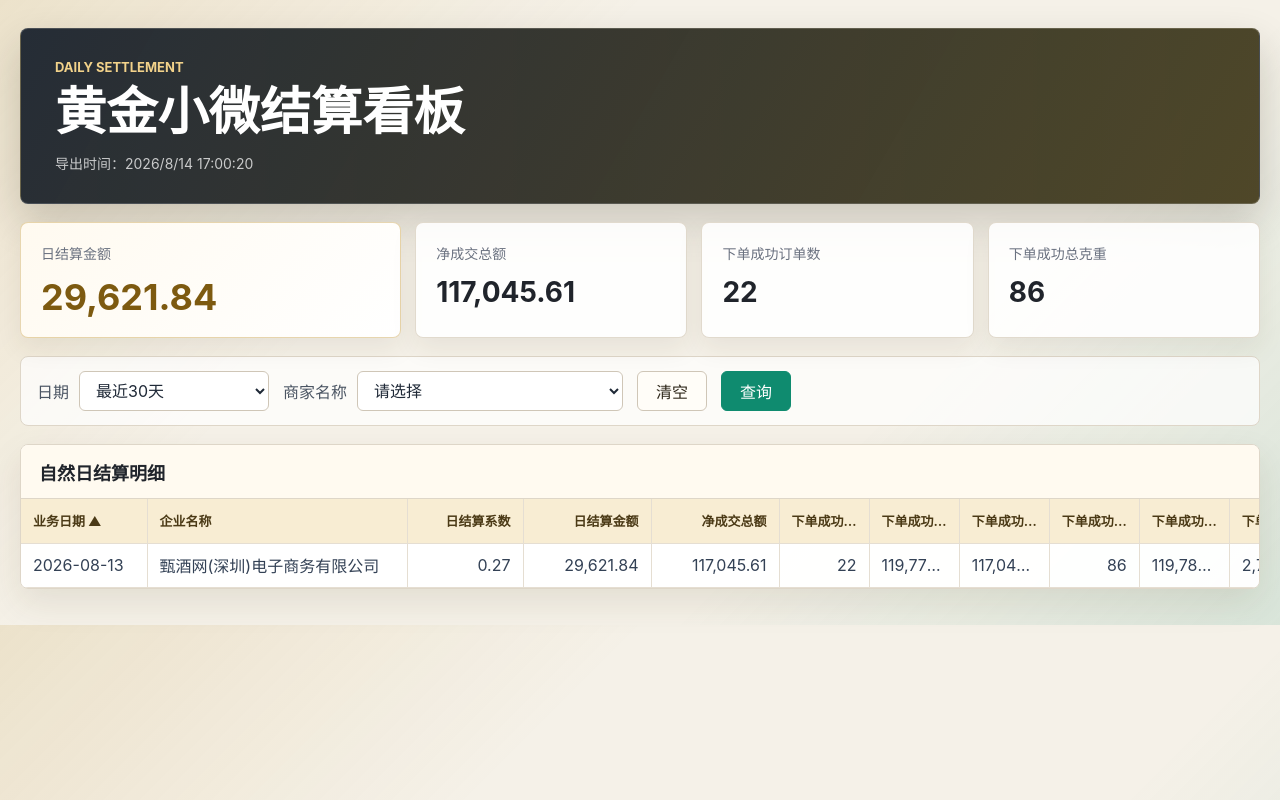
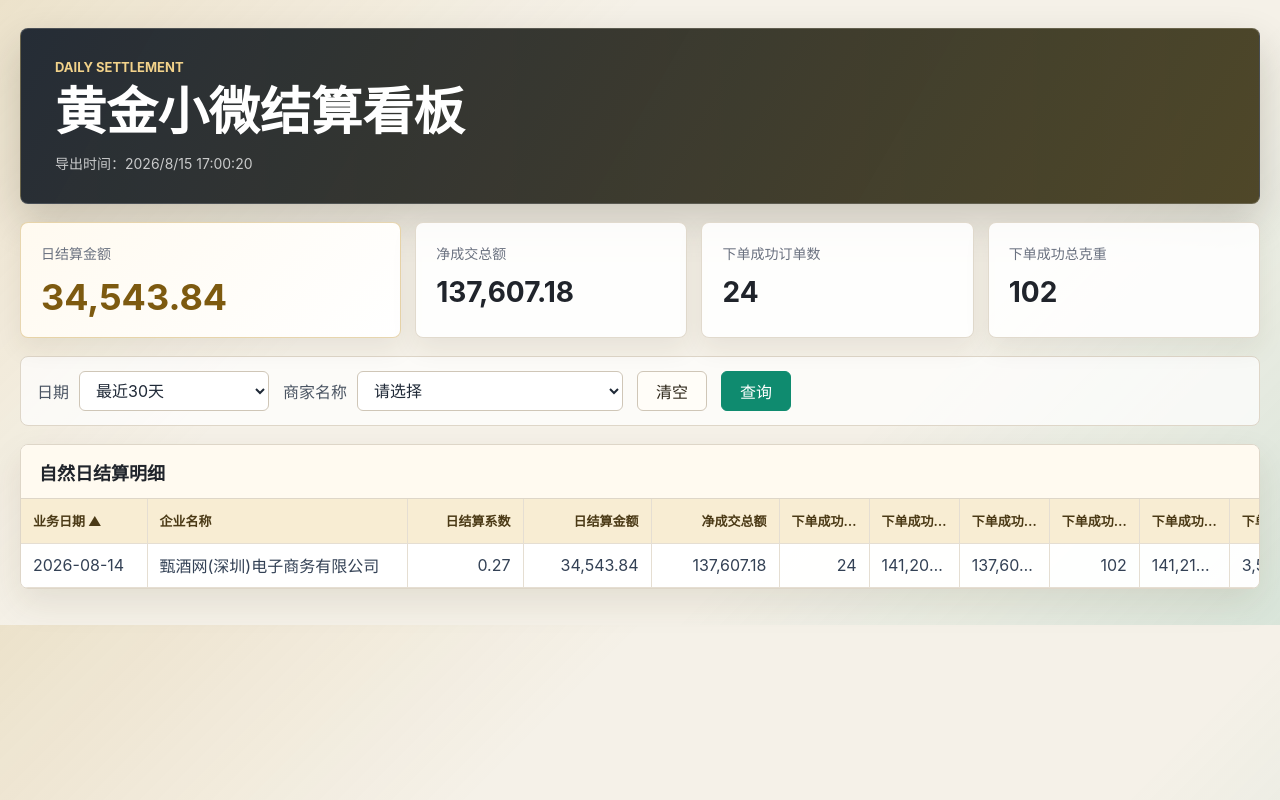
Before and after one commit to zhangzhangxin/settlement-dashboard, a website: page index.html in a window 1280 px wide. Drawn offline with Linux system fonts and the light colour scheme.

Commit message:
Update settlement dashboard public page

```diff
--- a/index.html
+++ b/index.html
@@ -363,21 +363,21 @@ th:nth-child(5) { width: 128px; }
       </section>
     </main>
     <script>window.__SETTLEMENT_DATA__ = {
-  "updatedAt": "2026-08-14T17:00:20.441Z",
+  "updatedAt": "2026-08-15T17:00:20.177Z",
   "source": "vdm_operation.selfmall_market_jiesuan:latest_partition",
   "rows": [
     {
-      "bus_date": "2026-08-13",
+      "bus_date": "2026-08-14",
       "company_name": "甄酒网(深圳)电子商务有限公司",
       "daily_settlement_ratio": 0.2701,
-      "daily_settle_amt": 29621.84,
-      "net_gmv": 117045.61,
-      "mall_pay_suc_order_cnt": 22,
-      "mall_pay_suc_sale_price_amt": 119775,
-      "mall_pay_suc_deal_price_amt": 117045.61,
-      "mall_pay_suc_specs": 86,
-      "mall_pay_suc_sku_price_amt": 119786.96,
-      "mall_pay_suc_coupon_amount": 2729.39,
+      "daily_settle_amt": 34543.84,
+      "net_gmv": 137607.18,
+      "mall_pay_suc_order_cnt": 24,
+      "mall_pay_suc_sale_price_amt": 141202,
+      "mall_pay_suc_deal_price_amt": 137607.18,
+      "mall_pay_suc_specs": 102,
+      "mall_pay_suc_sku_price_amt": 141218.89,
+      "mall_pay_suc_coupon_amount": 3594.82,
       "mall_afs_refunded_order_cnt": null,
       "mall_afs_refunded_sale_price_amt": null,
       "mall_afs_refunded_deal_price_amt": null,
@@ -392,14 +392,14 @@ th:nth-child(5) { width: 128px; }
       "mall_afs_returned_refunded_coupon_amount": null,
       "mall_afs_schd_refund_interest_cnt": null,
       "mall_afs_schd_refund_interest_amt": null,
-      "ds": "20260813"
+      "ds": "20260814"
     }
   ],
   "totals": {
-    "daily_settle_amt": 29621.84,
-    "net_gmv": 117045.61,
-    "mall_pay_suc_order_cnt": 22,
-    "mall_pay_suc_specs": 86
+    "daily_settle_amt": 34543.84,
+    "net_gmv": 137607.18,
+    "mall_pay_suc_order_cnt": 24,
+    "mall_pay_suc_specs": 102
   }
 };</script>
 <script>
```
Also changed, not shown: pages/index.html (+15 -15 lines).
